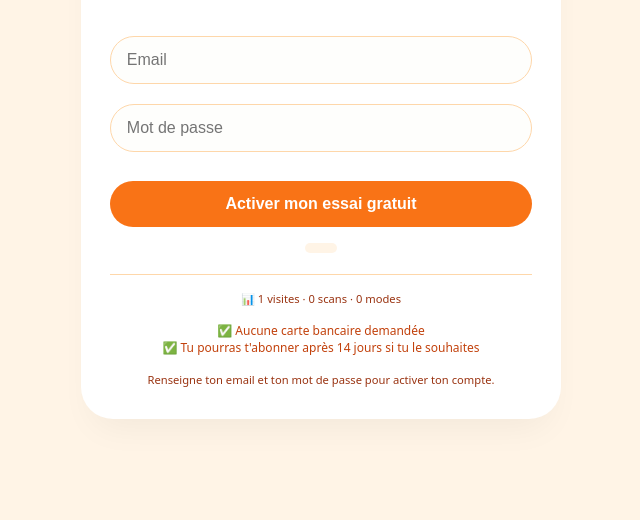
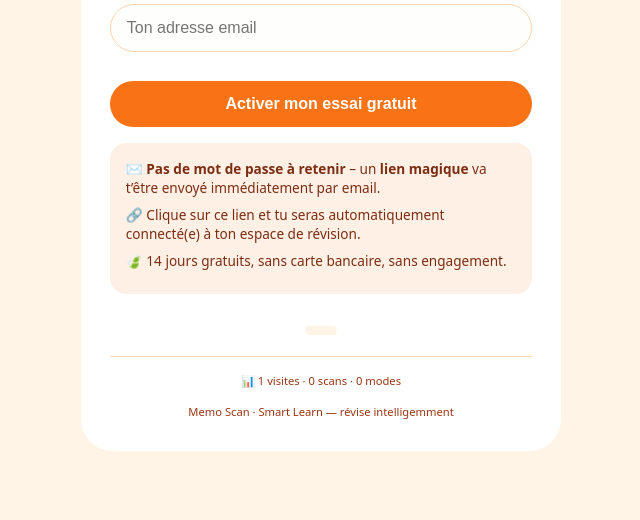
Before and after one commit to babybebe974-arch/memoscan, a plain HTML site: page index.html in a window 1280 px wide. Shown: the part 280-800 px from the top of the page, without its empty margins (319-959 px from the left). Drawn offline with Linux system fonts and the light colour scheme.

Commit message:
Add files via upload

```diff
--- a/index.html
+++ b/index.html
@@ -3,110 +3,23 @@
 <head>
   <meta charset="UTF-8">
   <meta name="viewport" content="width=device-width, initial-scale=1.0, viewport-fit=cover">
-  <title>Memo Scan – Essai gratuit</title>
+  <title>Memo Scan – Essai gratuit 14 jours</title>
   <style>
-    * {
-      margin: 0;
-      padding: 0;
-      box-sizing: border-box;
-    }
-    body {
-      background: #fff4e6;
-      font-family: system-ui, -apple-system, 'Segoe UI', Roboto, sans-serif;
-      display: flex;
-      align-items: center;
-      justify-content: center;
-      min-height: 100vh;
-      padding: 1rem;
-    }
-    .card {
-      background: white;
-      max-width: 480px;
-      width: 100%;
-      padding: 2rem 1.8rem;
-      border-radius: 2rem;
-      box-shadow: 0 20px 35px -12px rgba(0, 0, 0, 0.05);
-      text-align: center;
-      border-top: 6px solid #f97316;
-    }
-    .logo-icon {
-      font-size: 2.8rem;
-      margin-bottom: 0.25rem;
-    }
-    h1 {
-      font-size: 1.9rem;
-      font-weight: 700;
-      color: #c2410c;
-      margin-bottom: 0.25rem;
-    }
-    .sub {
-      color: #f97316;
-      font-weight: 600;
-      margin-bottom: 1.8rem;
-      font-size: 0.95rem;
-      border-bottom: 1px solid #fed7aa;
-      display: inline-block;
-      padding-bottom: 0.4rem;
-    }
-    input {
-      width: 100%;
-      padding: 14px 16px;
-      margin: 10px 0;
-      border: 1.5px solid #fed7aa;
-      border-radius: 40px;
-      font-size: 1rem;
-      background: #fefefc;
-      transition: 0.2s;
-      outline: none;
-    }
-    input:focus {
-      border-color: #f97316;
-      box-shadow: 0 0 0 3px rgba(249, 115, 22, 0.2);
-    }
-    button {
-      width: 100%;
-      background: #f97316;
-      color: white;
-      border: none;
-      padding: 14px;
-      border-radius: 40px;
-      font-weight: 700;
-      font-size: 1rem;
-      margin-top: 1.2rem;
-      cursor: pointer;
-      transition: 0.2s;
-    }
-    button:hover {
-      background: #ea580c;
-      transform: scale(0.98);
-    }
-    .day-counter {
-      margin-top: 1rem;
-      font-size: 0.85rem;
-      font-weight: 600;
-      color: #f97316;
-      background: #fff4e6;
-      display: inline-block;
-      padding: 0.3rem 1rem;
-      border-radius: 30px;
-    }
-    .stats {
-      margin-top: 1rem;
-      font-size: 0.7rem;
-      color: #9a3412;
-      border-top: 1px solid #fed7aa;
-      padding-top: 1rem;
-    }
-    .footer {
-      margin-top: 1rem;
-      font-size: 0.7rem;
-      color: #9a3412;
-    }
-    .info-text {
-      font-size: 0.75rem;
-      color: #c2410c;
-      margin-top: 1rem;
-    }
+    *{margin:0;padding:0;box-sizing:border-box}
+    body{background:#fff4e6;font-family:system-ui,sans-serif;display:flex;align-items:center;justify-content:center;min-height:100vh;padding:1rem}
+    .card{background:white;max-width:480px;width:100%;padding:2rem 1.8rem;border-radius:2rem;text-align:center;border-top:6px solid #f97316}
+    .logo-icon{font-size:2.8rem;margin-bottom:0.25rem}
+    h1{font-size:1.9rem;font-weight:700;color:#c2410c;margin-bottom:0.25rem}
+    .sub{color:#f97316;font-weight:600;margin-bottom:1.8rem;font-size:0.95rem;border-bottom:1px solid #fed7aa;display:inline-block;padding-bottom:0.4rem}
+    input{width:100%;padding:14px 16px;margin:10px 0;border:1.5px solid #fed7aa;border-radius:40px;font-size:1rem;background:#fefefc;outline:none}
+    input:focus{border-color:#f97316;box-shadow:0 0 0 3px rgba(249,115,22,0.2)}
+    button{width:100%;background:#f97316;color:white;border:none;padding:14px;border-radius:40px;font-weight:700;font-size:1rem;margin-top:1.2rem;cursor:pointer}
+    button:hover{background:#ea580c;transform:scale(0.98)}
+    .info-box{background:#fff0e6;border-radius:1rem;padding:1rem;margin:1rem 0;text-align:left}
+    .info-box p{font-size:0.85rem;color:#7c2d12;margin-bottom:0.5rem}
+    .day-counter{margin-top:1rem;font-size:0.85rem;font-weight:600;color:#f97316;background:#fff4e6;display:inline-block;padding:0.3rem 1rem;border-radius:30px}
+    .stats{margin-top:1rem;font-size:0.7rem;color:#9a3412;border-top:1px solid #fed7aa;padding-top:1rem}
+    .footer{margin-top:1rem;font-size:0.7rem;color:#9a3412}
   </style>
 </head>
 <body>
@@ -115,32 +28,32 @@
   <h1>Memo Scan</h1>
   <div class="sub">Crée ton compte pour un essai gratuit de 14 jours.</div>
 
-  <input type="email" id="email" placeholder="Email" autocomplete="email">
-  <input type="password" id="password" placeholder="Mot de passe" autocomplete="new-password">
+  <input type="email" id="email" placeholder="Ton adresse email" autocomplete="email">
   <button id="registerBtn">Activer mon essai gratuit</button>
+
+  <div class="info-box">
+    <p>✉️ <strong>Pas de mot de passe à retenir</strong> – un <strong>lien magique</strong> va t’être envoyé immédiatement par email.</p>
+    <p>🔗 Clique sur ce lien et tu seras automatiquement connecté(e) à ton espace de révision.</p>
+    <p>🍃 14 jours gratuits, sans carte bancaire, sans engagement.</p>
+  </div>
 
   <div id="dayCounter" class="day-counter"></div>
   <div class="stats" id="statsDisplay">📊 0 visites · 0 scans · 0 modes</div>
-  <div class="info-text">✅ Aucune carte bancaire demandée<br>✅ Tu pourras t'abonner après 14 jours si tu le souhaites</div>
-  <div class="footer">Renseigne ton email et ton mot de passe pour activer ton compte.</div>
+  <div class="footer">Memo Scan · Smart Learn — révise intelligemment</div>
 </div>
 
 <script>
-  // ========== CONFIGURATION (tes URLs personnelles) ==========
   const SCRIPT_URL = "https://script.google.com/macros/s/AKfycbzNS30wu1SA-9UB2JxFcgYOpCR8wTysKoSU2mvQ3wWJFfmTC5lI6Ntol-DQ7Lz5tEtB/exec";
   const WISE_URL   = "https://wise.com/pay/business/smartdesignforyoultd?currency=EUR";
 
-  // ========== COMPTEURS (visites, scans, modes) ==========
   let stats = JSON.parse(localStorage.getItem('ms_stats')) || { visits: 0, scans: 0, modes: 0 };
   stats.visits++;
   localStorage.setItem('ms_stats', JSON.stringify(stats));
-
   function updateStatsDisplay() {
     document.getElementById('statsDisplay').innerHTML = `📊 ${stats.visits} visites · ${stats.scans} scans · ${stats.modes} modes`;
   }
   updateStatsDisplay();
 
-  // ========== GESTION DU COMPTEUR DE JOURS (essai) ==========
   function getTrialDay() {
     const signupDate = localStorage.getItem('ms_signup_date');
     if (!signupDate) return null;
@@ -149,7 +62,6 @@
     const diffDays = Math.floor((today - start) / (1000 * 60 * 60 * 24));
     return Math.min(diffDays + 1, 14);
   }
-
   function updateDayCounter() {
     const day = getTrialDay();
     const container = document.getElementById('dayCounter');
@@ -163,46 +75,36 @@
   }
   updateDayCounter();
 
-  // ========== ENVOI D'ACTIVITÉ ==========
-  async function sendActivity(email, isExercice = false) {
+  async function sendActivity(email) {
     if (!email) return;
     try {
       await fetch(SCRIPT_URL, {
         method: 'POST',
         mode: 'no-cors',
         headers: { 'Content-Type': 'application/x-www-form-urlencoded' },
-        body: `action=activity&email=${encodeURIComponent(email)}&exercice=${isExercice}`
+        body: `action=activity&email=${encodeURIComponent(email)}&exercice=false`
       });
     } catch(e) { console.log('activity error', e); }
   }
 
-  // ========== INSCRIPTION ==========
   document.getElementById('registerBtn').addEventListener('click', async () => {
     const email = document.getElementById('email').value.trim();
-    const password = document.getElementById('password').value.trim();
-
-    if (!email || !password) {
-      alert("Veuillez renseigner ton email et ton mot de passe.");
+    if (!email) {
+      alert("Veuillez renseigner ton email.");
       return;
     }
-    if (password.length < 4) {
-      alert("Le mot de passe doit contenir au moins 4 caractères.");
-      return;
-    }
-
     try {
       await fetch(SCRIPT_URL, {
         method: 'POST',
         mode: 'no-cors',
         headers: { 'Content-Type': 'application/x-www-form-urlencoded' },
-        body: `action=register&email=${encodeURIComponent(email)}&password=${encodeURIComponent(password)}`
+        body: `action=register&email=${encodeURIComponent(email)}`
       });
-      localStorage.setItem('ms_signup_date', new Date().toISOString().slice(0,10));
-      localStorage.setItem('ms_email', email);
-      updateDayCounter();
-      await sendActivity(email, false);
-      alert("✅ Compte créé ! Tu as 14 jours gratuits. Redirection vers la page d'abonnement (29€/an).");
-      window.location.href = WISE_URL;
+      // On ne stocke pas encore la date ici, car l'activation se fera après clic sur lien magique
+      // On redirige vers une page d'information
+      alert("✅ Un lien magique vient d’être envoyé à ton adresse email.\nClique sur ce lien pour activer ton compte et profiter de 14 jours gratuits.");
+      // Optionnel : rediriger vers une page d'attente
+      // window.location.href = "https://babybebe974-arch.github.io/memoscan/waiting.html";
     } catch (err) {
       alert("Erreur lors de l'inscription. Réessaie plus tard.");
       console.error(err);
```
